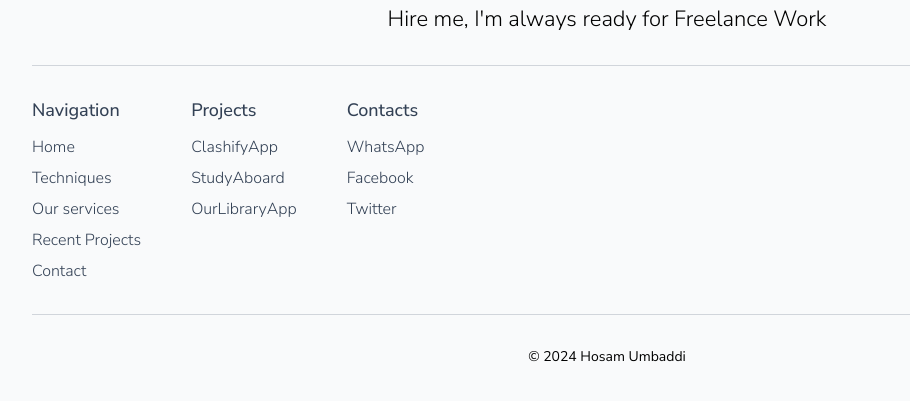
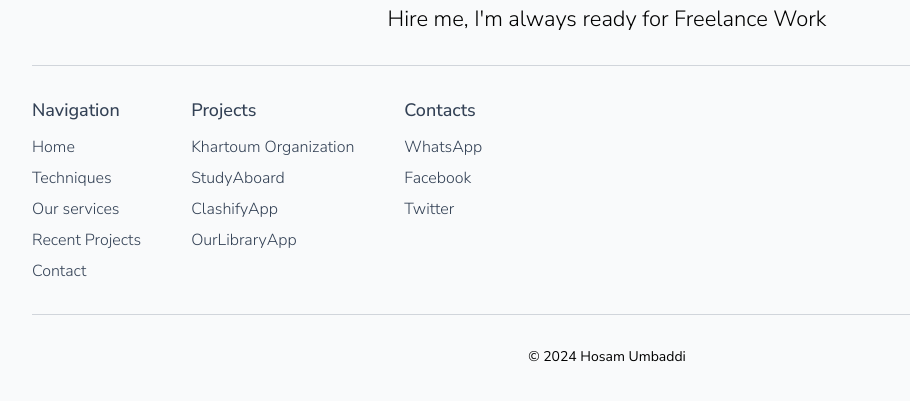
Before and after one commit to hosam2002/Dev-Portfolio, a plain HTML site: page index.html in a window 1280 px wide. Shown: the part 4247-4648 px from the top of the page, without its empty margins (33-943 px from the left). Drawn offline with Linux system fonts and the light colour scheme.

Commit message:
editing footer index text

```diff
--- a/index.html
+++ b/index.html
@@ -345,9 +345,12 @@
 
                     <div class="footer__list--heading"> Projects </div>
 
+                    <a href="https://khartoum-organization.netlify.app"
+                    target="_blank" class="footer__list--link"> Khartoum Organization </a>
+
+                    <a href="https://study-aboard.netlify.app" target="_blank" class="footer__list--link"> StudyAboard </a>
                     <a href="https://clashifyapp.onrender.com" target="_blank" class="footer__list--link"> ClashifyApp </a>
-                    <a href="https://study-aboard.netlify.app" target="_blank" class="footer__list--link"> StudyAboard </a>
-                    <a href="https://ourlibrarysite.onrender.com/" target="_blank" class="footer__list--link"> OurLibraryApp </a>
+                    <a href="https://ourlibrarysite.onrender.com" target="_blank" class="footer__list--link"> OurLibraryApp </a>
 
                 </div>
 
```
